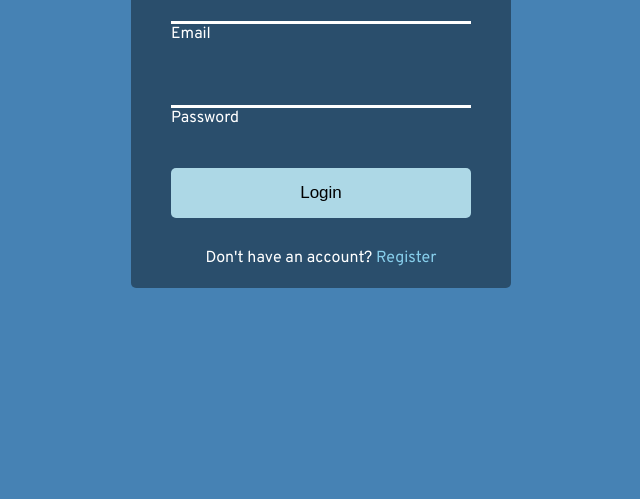
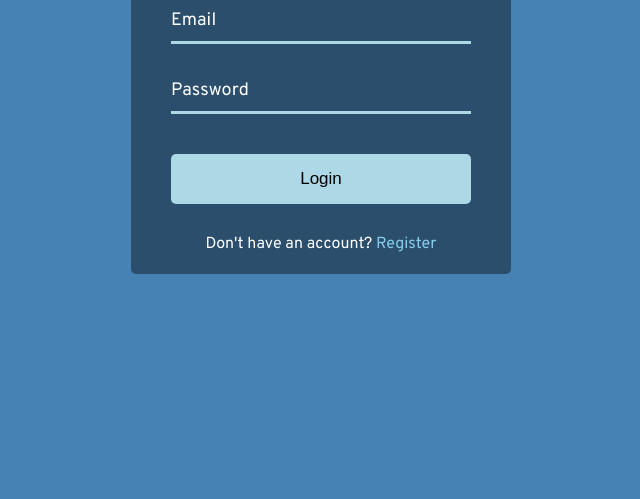
Before and after one commit to N0ksa/08_form-wave-animation, a plain HTML site: page index.html in a window 1280 px wide. Shown: the part 301-800 px from the top of the page, without its empty margins (319-959 px from the left). Drawn offline with Linux system fonts and the light colour scheme.

Commit message:
Added javascript code
Added span element with javascript to each letter and then asigned them a class styled with css

```diff
--- a/script.js
+++ b/script.js
@@ -0,0 +1,6 @@
+const labels = document.querySelectorAll("label");
+
+labels.forEach(label => {
+    label.innerHTML = label.innerText.split("").map((letter, index) =>
+        `<span style="transition-delay:${index * 50}ms">${letter}</span>`).join("");
+})
--- a/style.css
+++ b/style.css
@@ -71,14 +71,39 @@ body{
     display: block;
     width: 100%;
     color: #fff;
+    height: 30px;
     background-color: transparent;
     border: none;
     border-bottom: 3px solid #fff;
-    padding: 10px, 0px;
+    padding: 15px, 0px;
     font-size: 18px;
 
 }
 
-.form-control input:focus, .form-control input:valid{
+.form-control label{
+    position: absolute;
+    top: -5px;
+    left: 0;
+}
+
+.form-control input:focus,
+.form-control input:valid{
     outline: none;
+    border-color: lightblue;
 }
+
+
+.form-control label span{
+    display: inline-block;
+    font-size: 18px;
+    min-width: 5px;
+    transition: 0.3s cubic-bezier(0.68, -0.55, 0.265, 1.55);
+}
+
+input:focus + label span,
+input.valid + label span
+{
+    color: lightblue;
+    transform: translateY(-30px);
+
+}
```
